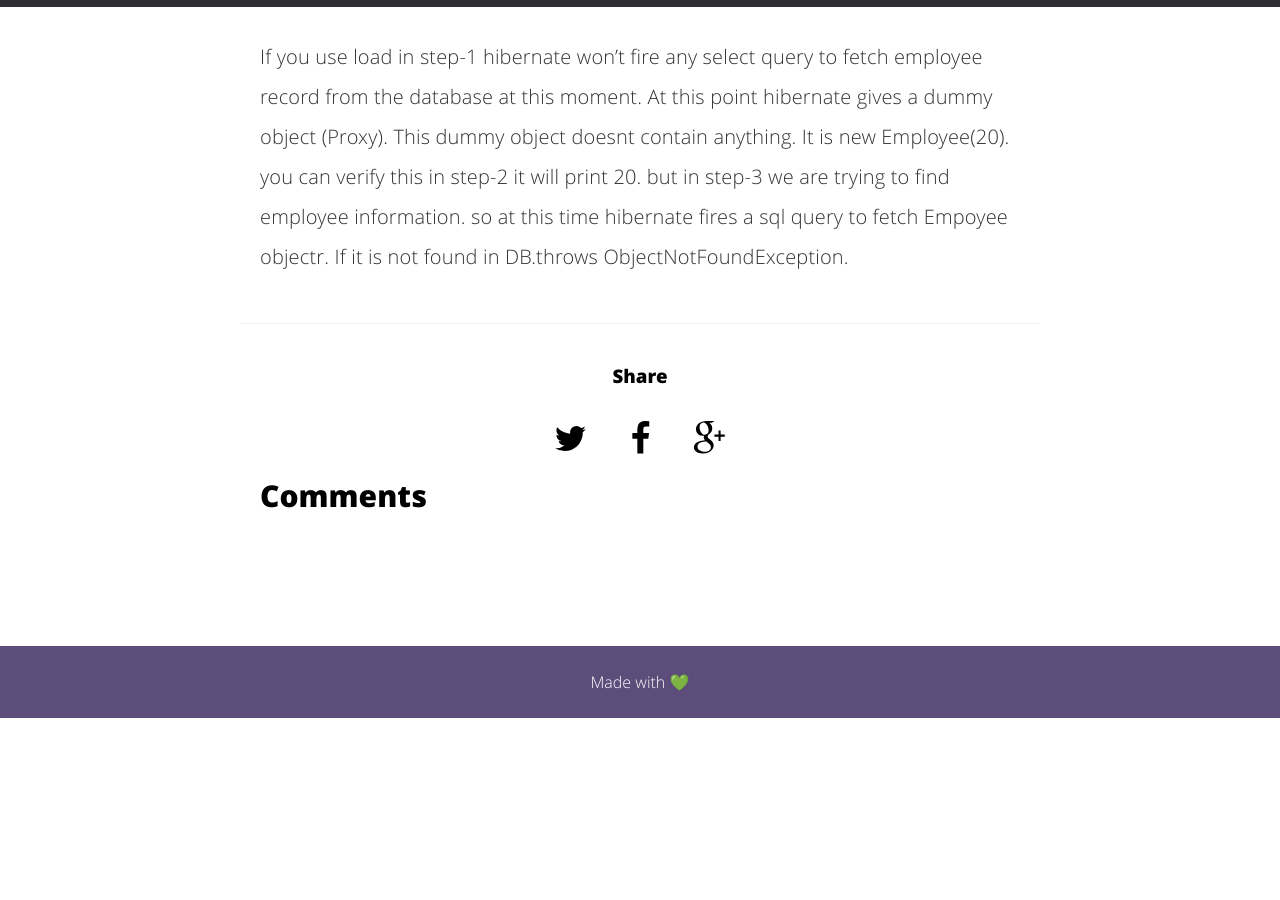
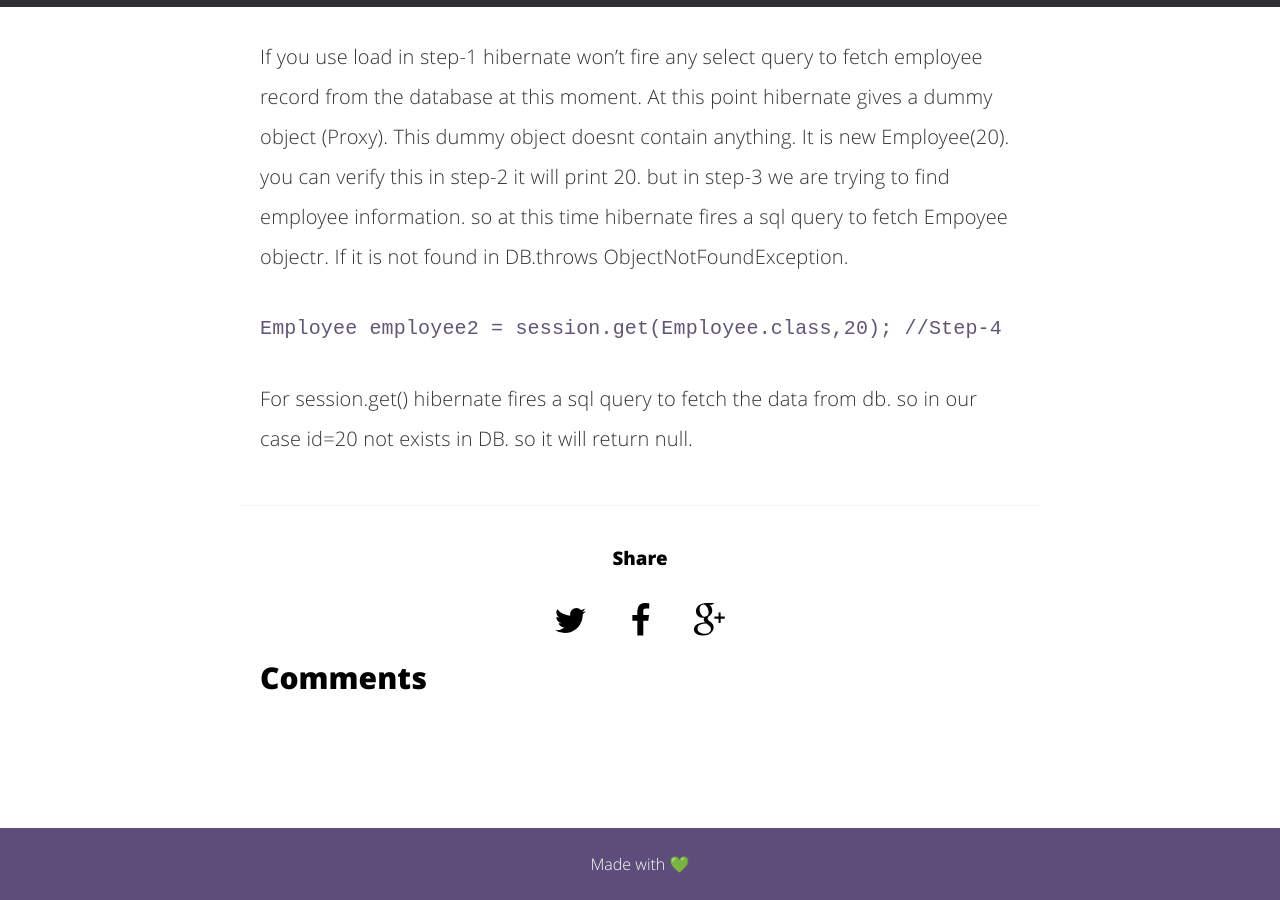
Before and after one commit to jobyywilson/blog_old, a Jekyll site: the page built from hibernate-interview-questions.md, in a window 1280 px wide and 900 px high, scrolled down 1414 px. Built offline with Jekyll 4.4.1, drawn with Linux system fonts in a browser that asks for light colours; comment, search, counter and statistics services are not loaded; before the commit the page ends 2132 px from its top, so only the background shows below that.

Commit message:
Update hibernate-interview-questions.md

````diff
--- a/hibernate-interview-questions.md
+++ b/hibernate-interview-questions.md
@@ -41,3 +41,7 @@ If you are trying to load /get Empoyee object where empid=20. But assume that re
   ```
 
 If you use load in step-1 hibernate won't fire any select query to fetch employee record from the database at this moment. At this point hibernate gives a dummy object (Proxy). This dummy object doesnt contain anything. It is new Employee(20). you can verify this in step-2 it will print 20. but in step-3 we are trying to find employee information. so at this time hibernate fires a sql query to fetch Empoyee objectr. If it is not found in DB.throws ObjectNotFoundException.
+
+  ```Employee employee2 = session.get(Employee.class,20);  //Step-4  ```
+
+For session.get() hibernate fires a sql query to fetch the data from db. so in our case id=20 not exists in DB. so it will return null.
````
